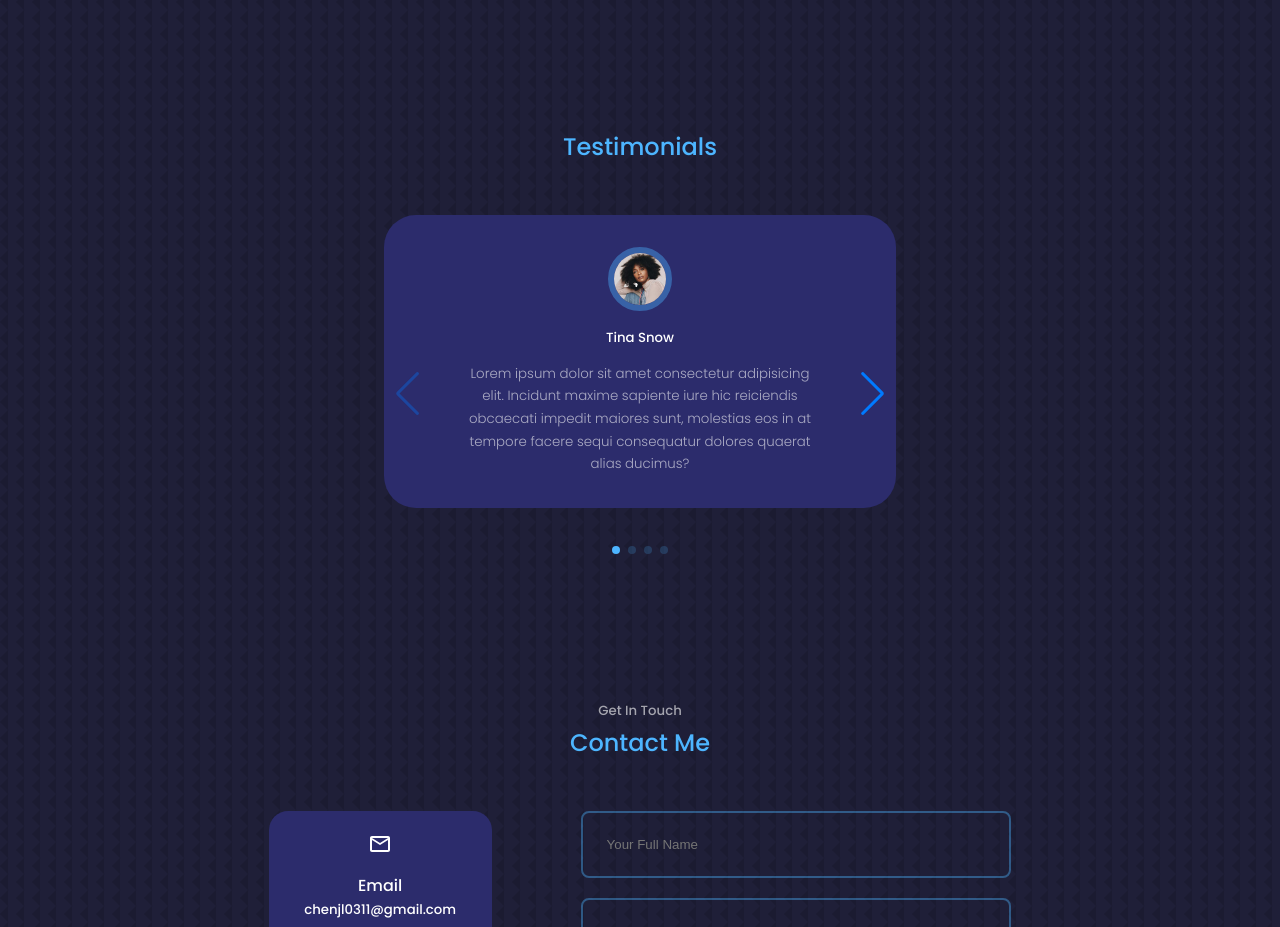
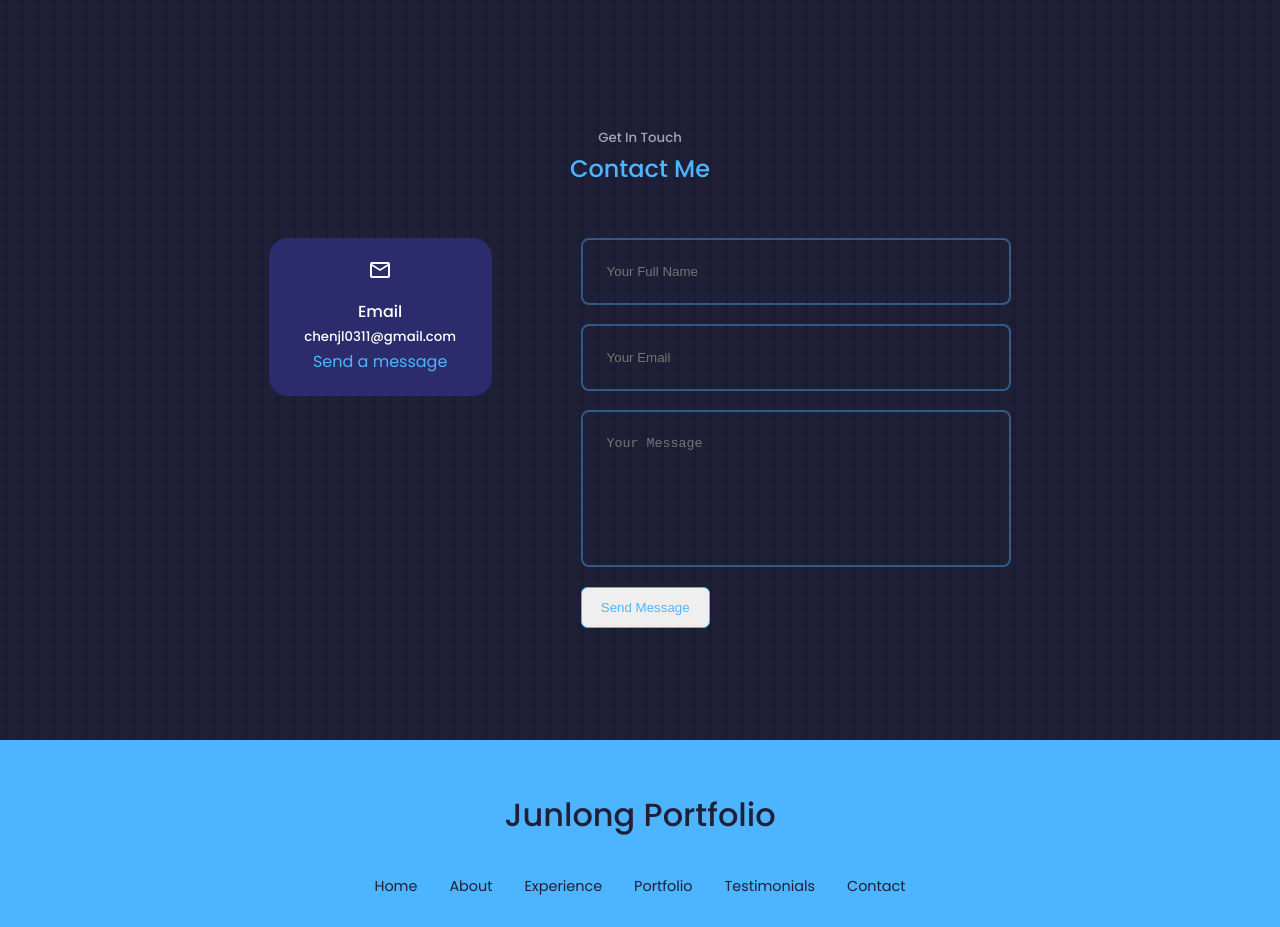
Before and after one commit to alexisname/portfolio, a React (Create React App) app: page / in a window 1280 px wide. Shown: the part 2582-3509 px from the top of the page. Built offline with nearby package versions, Linux system fonts and the light colour scheme.

Commit message:
delete testimonials section

```diff
--- a/src/App.jsx
+++ b/src/App.jsx
@@ -5,7 +5,7 @@ import About from './components/about/About'
 import Experience from './components/experience/Experience'
 // import Services from './components/services/Services'
 import Portfolio from './components/portfolio/Portfolio'
-import Testimonials from './components/testimonials/Testimonials'
+// import Testimonials from './components/testimonials/Testimonials'
 import Contact from './components/contact/Contact'
 import Footer from './components/footer/Footer'
 
@@ -18,7 +18,7 @@ const App = () => {
       <Experience />
       {/* <Services /> */}
       <Portfolio />
-      <Testimonials />
+      {/* <Testimonials /> */}
       <Contact />
       <Footer />
     </>
--- a/src/components/testimonials/Testimonials.jsx
+++ /dev/null
@@ -1,78 +0,0 @@
-import React from 'react'
-import './testimonials.css'
-import AVTR1 from '../../assets/avatar1.jpg'
-import AVTR2 from '../../assets/avatar2.jpg'
-import AVTR3 from '../../assets/avatar3.jpg'
-import AVTR4 from '../../assets/avatar4.jpg'
-
-// import Swiper core and required modules
-import {Navigation, Pagination} from 'swiper';
-
-import { Swiper, SwiperSlide } from 'swiper/react';
-
-// Import Swiper styles
-import 'swiper/css';
-import 'swiper/css/pagination';
-import 'swiper/css/navigation';
-
-
-
-
-const data = [
-  {
-    avatar: AVTR1,
-    name: 'Tina Snow',
-    review: 'Lorem ipsum dolor sit amet consectetur adipisicing elit. Incidunt maxime sapiente iure hic reiciendis obcaecati impedit maiores sunt, molestias eos in at tempore facere sequi consequatur dolores quaerat alias ducimus?'
-  },
-  {
-    avatar: AVTR2,
-    name: 'Shatta Wale',
-    review: 'Lorem ipsum dolor sit amet consectetur adipisicing elit. Incidunt maxime sapiente iure hic reiciendis obcaecati impedit maiores sunt, molestias eos in at tempore facere sequi consequatur dolores quaerat alias ducimus?'
-  },
-  {
-    avatar: AVTR3,
-    name: 'Kwame Despite',
-    review: 'Lorem ipsum dolor sit amet consectetur adipisicing elit. Incidunt maxime sapiente iure hic reiciendis obcaecati impedit maiores sunt, molestias eos in at tempore facere sequi consequatur dolores quaerat alias ducimus?'
-  },
-  {
-    avatar: AVTR4,
-    name: 'Nana Ama McBrown',
-    review: 'Lorem ipsum dolor sit amet consectetur adipisicing elit. Incidunt maxime sapiente iure hic reiciendis obcaecati impedit maiores sunt, molestias eos in at tempore facere sequi consequatur dolores quaerat alias ducimus?'
-  }
-]
-
-const Testimonials = () => {
-  return (
-    <section id='testimonials'>
-      {/* <h5>Review from clients</h5> */}
-      <h2>Testimonials</h2>
-
-      <Swiper className="container testimonials__container"
-      // install Swiper modules
-      modules={[Navigation, Pagination]}
-      spaceBetween={40}
-      slidesPerView={1}
-      navigation
-      pagination={{ clickable: true }}>
-        {
-          data.map(({avatar, name, review}, index)=>{
-            return (
-              <SwiperSlide key={index} className="testimonial">
-                <div className="client__avatar">
-                  <img src={avatar}  />
-                </div>
-                <h5 className='client__name'>{name}</h5>
-                <small className='client__review'>
-                  {review}
-                </small>
-              </SwiperSlide>
-            )
-          })
-        }
-
-      </Swiper>
-    </section>
-  )
-}
-
-export default Testimonials
--- a/src/components/testimonials/testimonials.css
+++ /dev/null
@@ -1,50 +0,0 @@
-.container.testimonials__container{
-    width: 40%;
-    padding-bottom: 4rem;
-}
-
-.client__avatar {
-    width: 4rem;
-    aspect-ratio: 1/1;
-    overflow: hidden;
-    border-radius: 50%;
-    margin: 0 auto 1rem;
-    border: 0.4rem solid var(--color-primary-variant);
-}
-
-.testimonial{
-    background: var(--color-bg-variant);
-    text-align: center;
-    padding: 2rem;
-    border-radius: 2rem;
-    user-select: none;
-}
-
-.client__review{
-    color: var(--color-light);
-    font-weight: 300;
-    display: block;
-    width: 80%;
-    margin: 0.8rem auto 0;
-}
-
-.swiper-pagination-clickable .swiper-pagination-bullet {
-    background: var(--color-primary);
-}
-
-/*------------MEDIA QUERIES-------------*/
-@media screen and (max-width:1024px){
-    .container.testimonials__container{
-        width: 60%;
-    }
-}
-
-@media screen and (max-width:600px){
-    .container.testimonials__container{
-        width: var(--container-width-sm);
-    }
-
-    .client__review {
-        width: var(--container-width-sm);
-    }
-}
```
